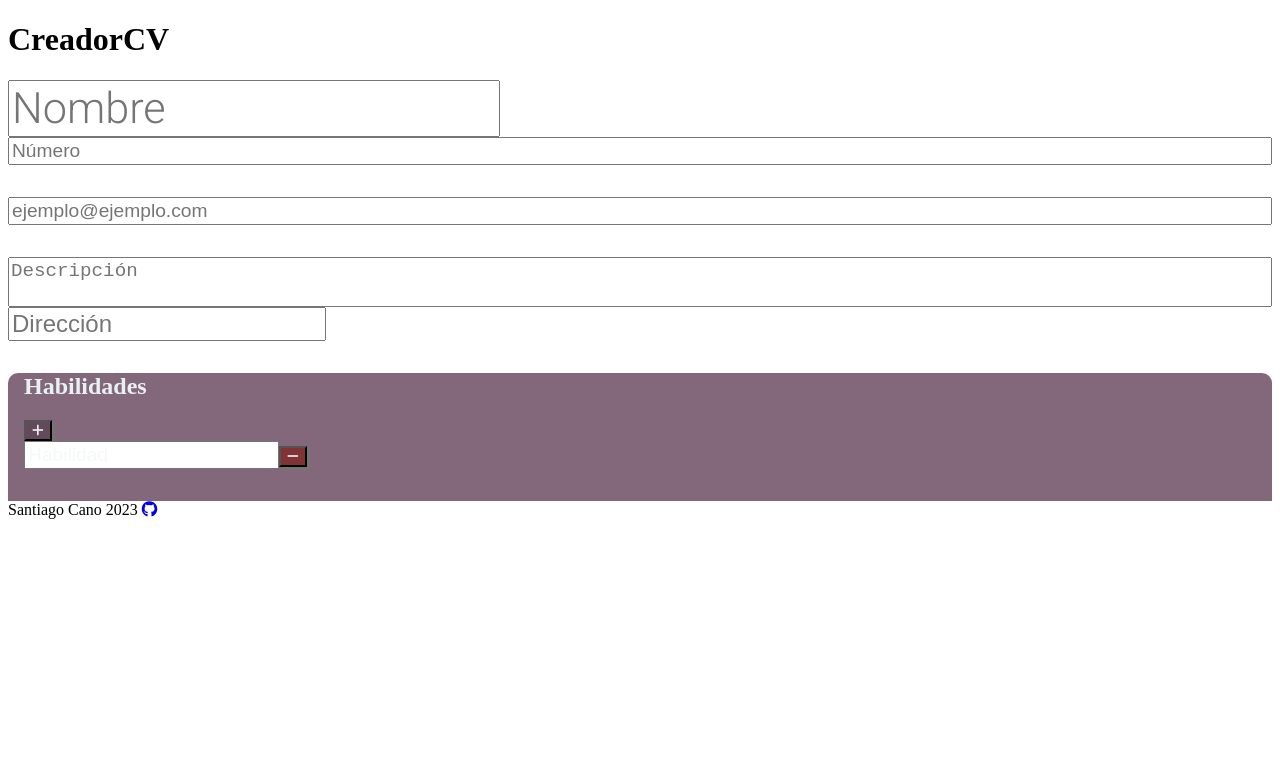
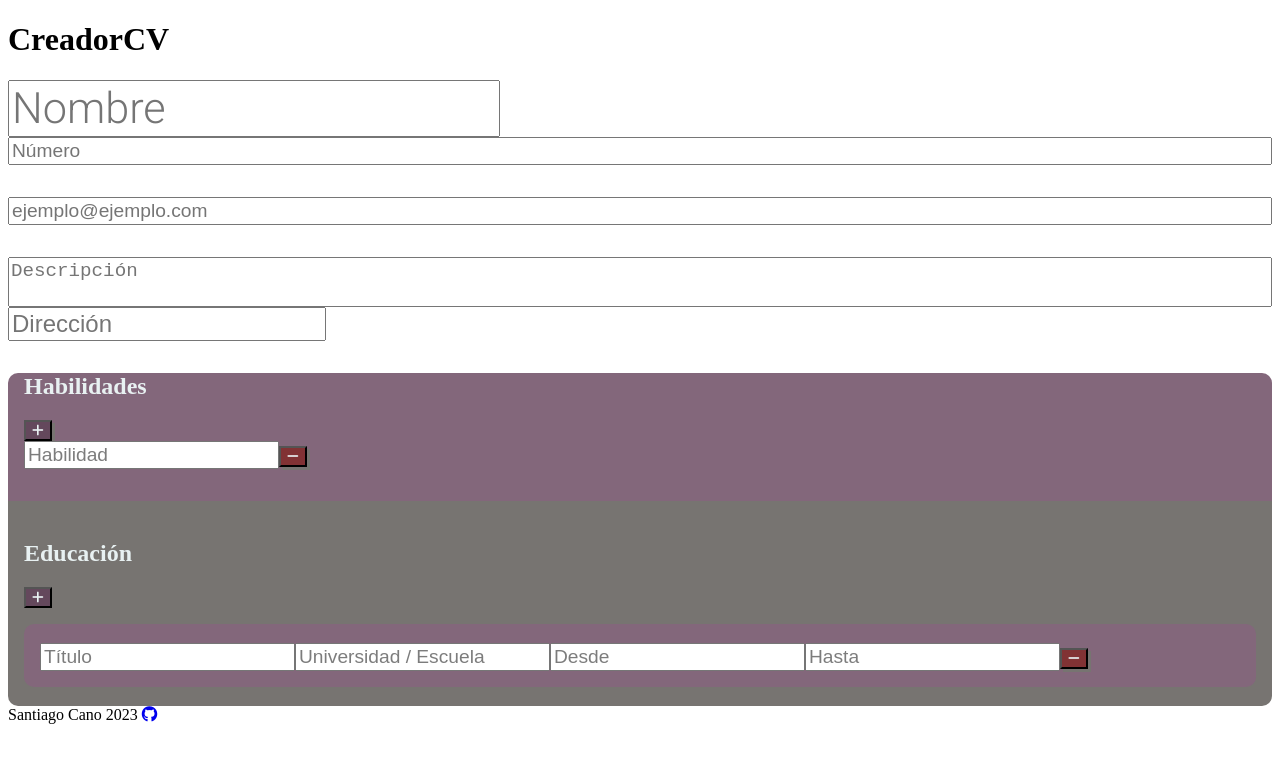
Before and after one commit to LaVieja1/cv-application, a React (Create React App) app: page / in a window 1280 px wide. Shown: the top 762 px of the page. Built offline with nearby package versions, Linux system fonts and the light colour scheme.

Commit message:
Añadido seccion de educación con su CSS

```diff
--- a/src/App.css
+++ b/src/App.css
@@ -6,5 +6,5 @@
     --blue: #3634cc;
     --grey: #777471;
     --light: #e8f1f2;
-    --lightPlaceholder: #ebf1f27c;
+    --placeholder: #00000083;
 }
--- /dev/null
+++ b/src/components/Education/education.css
@@ -0,0 +1,37 @@
+.education {
+    padding: 1.2rem 1rem;
+    text-align: left;
+    grid-column: span 2;
+    background-color: var(--grey);
+    border-radius: 0 0 10px 10px;
+    color: var(--light);
+}
+
+.education input {
+    font-size: 1.2rem;
+    color: var(--light);
+}
+
+.education input::placeholder {
+    color: var(--placeholder);
+}
+
+.education form {
+    background-color: var(--lightPurple);
+    border-radius: 10px;
+    margin-top: 1rem;
+    padding: 1rem;
+}
+
+.education button {
+    color: var(--light);
+    background-color: var(--purple);
+    box-shadow: var(--grey) 3px 3px 0 0;
+}
+
+.education form button {
+    margin-top: 0.5rem;
+    background-color: var(--red);
+    color: var(--light);
+    box-shadow: var(--grey) 3px 3px 0 0;
+}
--- /dev/null
+++ b/src/components/Education/education.js
@@ -0,0 +1,76 @@
+import React from "react";
+import { v4 as uuidv4 } from "uuid";
+
+import './education.css';
+
+function Education({activeButton}) {
+    const [listEducation, setListEducation] = React.useState([
+        {
+            id: uuidv4(),
+            degree: ''
+        }
+    ])
+
+    function handleAddButton(e) {
+        let concatList = listEducation.concat([
+            {
+                id: uuidv4(),
+                degree: ''
+            }
+        ]);
+        setListEducation(concatList)
+    }
+
+    function deleteEducationItem(id) {
+        let aux = listEducation.filter(a => a.id !== id);
+        setListEducation(aux);
+    }
+
+    return (
+        <div className="education">
+            <div className="content-headers">
+                <h2>Educación</h2>
+                {
+                    activeButton?
+                    <button onClick={handleAddButton}><i className="fas fa-plus"></i></button>:''
+                }
+            </div>
+            <div>
+                {
+                    listEducation.map(edu => {
+                        return (
+                            <InputEducation
+                                key={edu.id}
+                                degrees={edu.degree}
+                                buttonDelete={
+                                    activeButton?
+                                    <button onClick={()=>deleteEducationItem(edu.id)}><i className="fas fa-minus"></i></button>:''
+                                }
+                            />
+                        )
+                    })
+                }
+            </div>
+        </div>
+    );
+}
+
+function InputEducation({degrees, buttonDelete}) {
+    const [degree, setDegree] = React.useState(degrees);
+    const [university, setUniversity] = React.useState('');
+    const [from, setFrom] = React.useState('');
+    const [to, setTo] = React.useState('');
+
+    return (
+        <form>
+            <input type="text" defaultValue={degree} onChange={(e)=>setDegree(e.target.value)} placeholder="Título" required />
+            <input type="text" defaultValue={university} onChange={(e)=>setUniversity(e.target.value)} placeholder="Universidad / Escuela" required />
+            <input type="text" defaultValue={from} onChange={(e)=>setFrom(e.target.value)} placeholder="Desde" required />
+            <input type="text" defaultValue={to} onChange={(e)=>setTo(e.target.value)} placeholder="Hasta" required />
+
+            {buttonDelete}
+        </form>
+    )
+}
+
+export default Education
--- a/src/components/FormCV.js
+++ b/src/components/FormCV.js
@@ -4,6 +4,7 @@ import Name from "./Name/name";
 import Information from "./Information/information";
 import Area from "./Area/area";
 import Skills from "./Skills/skills";
+import Education from "./Education/education";
 
 
 function FormCV() {
@@ -19,6 +20,7 @@ function FormCV() {
                     <Information />
                     <Area activeButton={"d"} />
                     <Skills activeButton={activeButton} />
+                    <Education activeButton={activeButton} />
                 </div>
             </div>
         </div>
--- a/src/components/Skills/skills.css
+++ b/src/components/Skills/skills.css
@@ -19,7 +19,7 @@
 }
 
 .skills input::placeholder {
-    color: var(--lightPlaceholder);
+    color: var(--placeholder);
 }
 
 .skills button {
```
